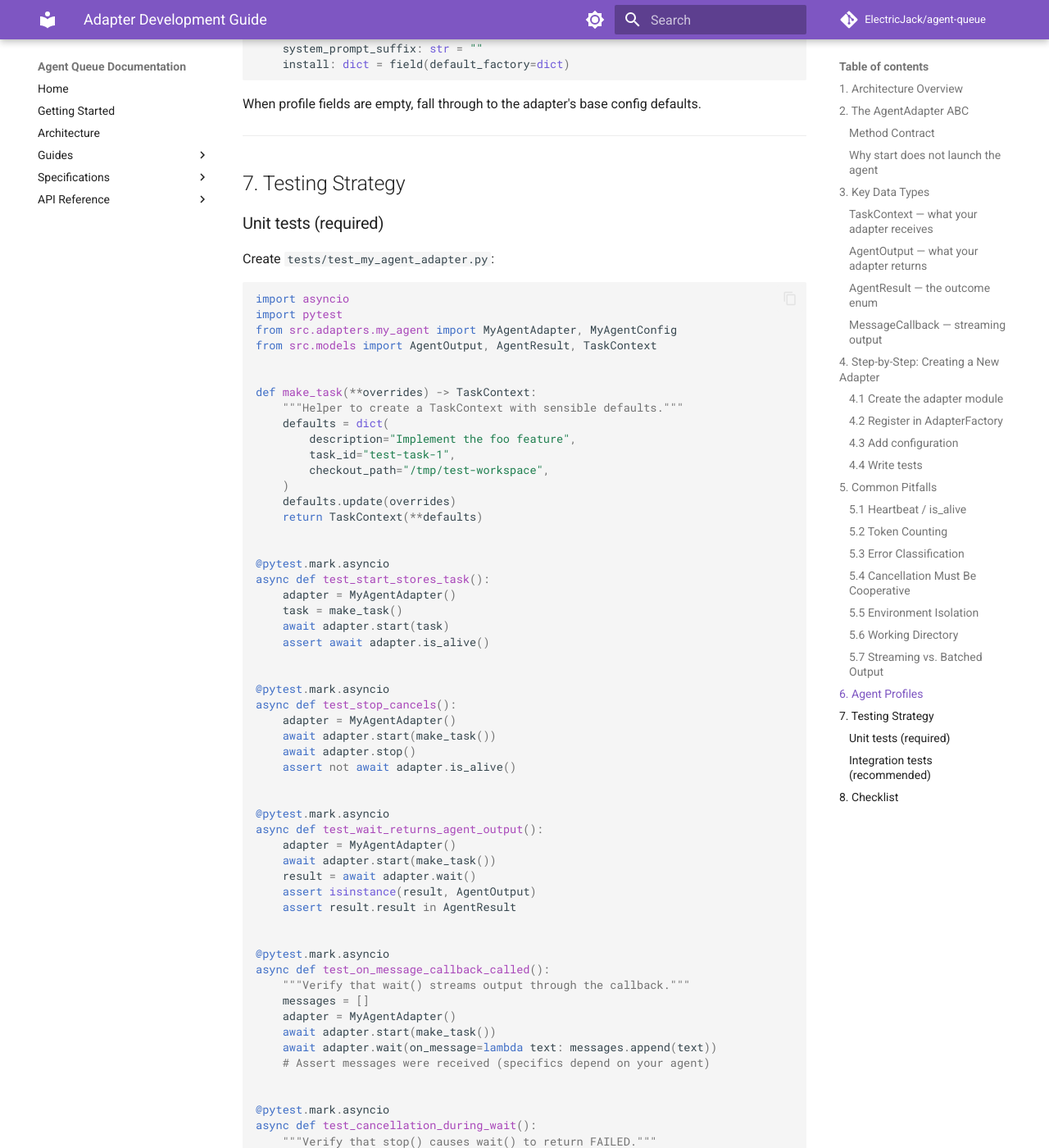
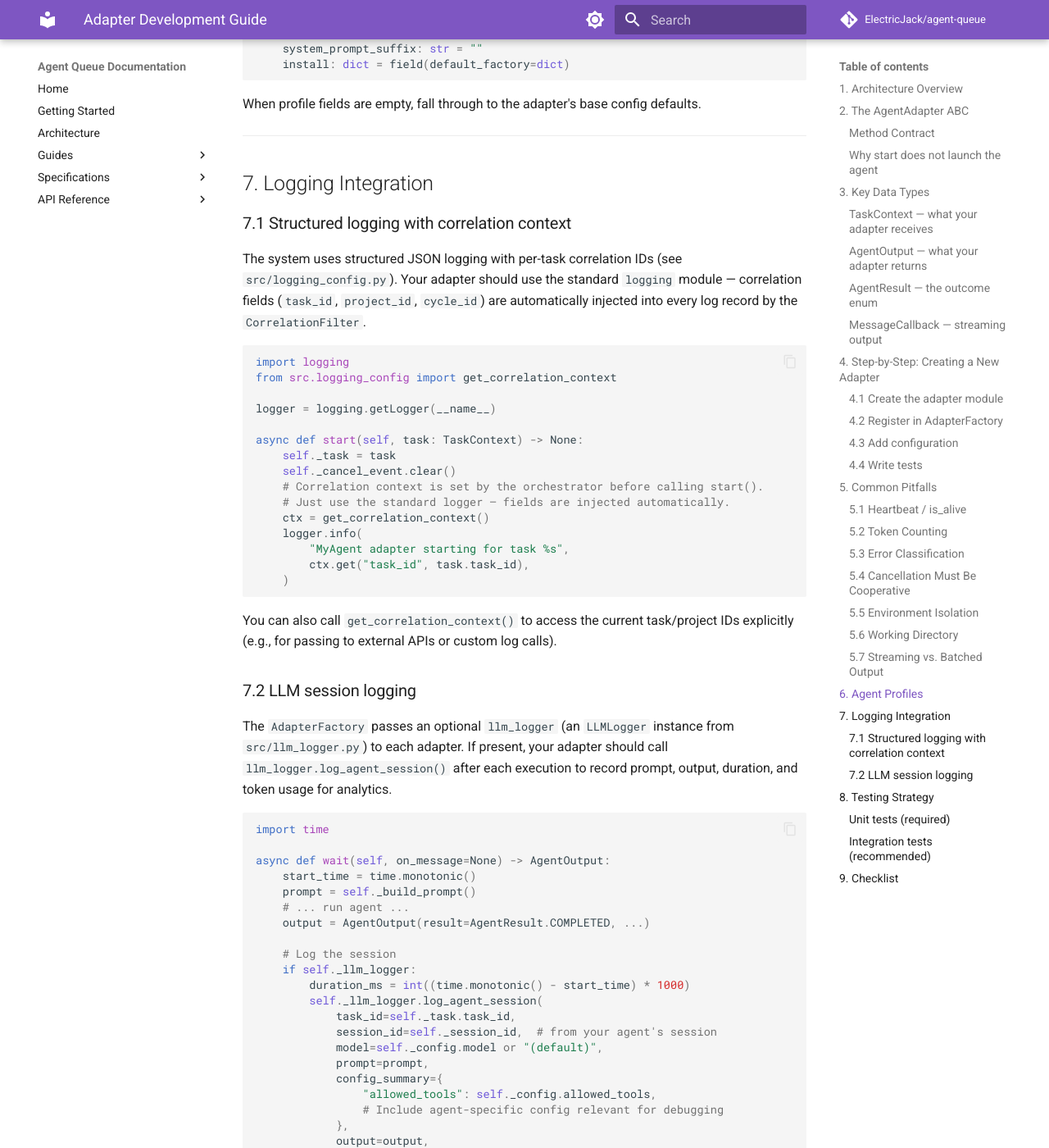
Before and after one commit to darcyle/agent-queue, an MkDocs documentation site: the page built from docs/specs/adapters/development-guide.md, in a window 1280 px wide and 1400 px high, scrolled down 9362 px. Shown: the whole window at 82% size. Built offline with MkDocs 1.6.1 and Material for MkDocs 9.7.7, drawn with Linux system fonts in a browser that asks for light colours; comment, search, counter and statistics services are not loaded; some of the changed text lies outside the part shown.

Commit message:
Add logging integration section to adapter development guide
Add Section 7 covering structured logging with correlation context and LLM
session logging patterns. Cross-reference the development guide from claude.md.
Update checklist with logging requirements.

Co-Authored-By: Claude Opus 4.6 <noreply@anthropic.com>

````diff
--- a/docs/specs/adapters/development-guide.md
+++ b/docs/specs/adapters/development-guide.md
@@ -435,7 +435,77 @@ defaults.
 
 ---
 
-## 7. Testing Strategy
+## 7. Logging Integration
+
+### 7.1 Structured logging with correlation context
+
+The system uses structured JSON logging with per-task correlation IDs (see
+`src/logging_config.py`). Your adapter should use the standard `logging` module
+— correlation fields (`task_id`, `project_id`, `cycle_id`) are automatically
+injected into every log record by the `CorrelationFilter`.
+
+```python
+import logging
+from src.logging_config import get_correlation_context
+
+logger = logging.getLogger(__name__)
+
+async def start(self, task: TaskContext) -> None:
+    self._task = task
+    self._cancel_event.clear()
+    # Correlation context is set by the orchestrator before calling start().
+    # Just use the standard logger — fields are injected automatically.
+    ctx = get_correlation_context()
+    logger.info(
+        "MyAgent adapter starting for task %s",
+        ctx.get("task_id", task.task_id),
+    )
+```
+
+You can also call `get_correlation_context()` to access the current task/project
+IDs explicitly (e.g., for passing to external APIs or custom log calls).
+
+### 7.2 LLM session logging
+
+The `AdapterFactory` passes an optional `llm_logger` (an `LLMLogger` instance
+from `src/llm_logger.py`) to each adapter. If present, your adapter should call
+`llm_logger.log_agent_session()` after each execution to record prompt, output,
+duration, and token usage for analytics.
+
+```python
+import time
+
+async def wait(self, on_message=None) -> AgentOutput:
+    start_time = time.monotonic()
+    prompt = self._build_prompt()
+    # ... run agent ...
+    output = AgentOutput(result=AgentResult.COMPLETED, ...)
+
+    # Log the session
+    if self._llm_logger:
+        duration_ms = int((time.monotonic() - start_time) * 1000)
+        self._llm_logger.log_agent_session(
+            task_id=self._task.task_id,
+            session_id=self._session_id,  # from your agent's session
+            model=self._config.model or "(default)",
+            prompt=prompt,
+            config_summary={
+                "allowed_tools": self._config.allowed_tools,
+                # Include agent-specific config relevant for debugging
+            },
+            output=output,
+            duration_ms=duration_ms,
+        )
+    return output
+```
+
+Log the session on **all** code paths — success, failure, cancellation, and
+pause — so that token usage is tracked even for failed runs. See
+`ClaudeAdapter._log_session()` for the reference pattern.
+
+---
+
+## 8. Testing Strategy
 
 ### Unit tests (required)
 
@@ -520,7 +590,7 @@ a trivial task (e.g., "create a file called hello.txt") and verifies:
 
 ---
 
-## 8. Checklist
+## 9. Checklist
 
 Before submitting your adapter:
 
@@ -536,4 +606,5 @@ Before submitting your adapter:
 - [ ] Has unit tests covering start/stop/wait/cancellation
 - [ ] Sets working directory to `task.checkout_path`
 - [ ] Handles `ImportError` gracefully if the agent SDK is optional
-- [ ] Logs session to `llm_logger` if available
+- [ ] Logs session to `llm_logger` on all code paths (success, failure, cancel)
+- [ ] Uses standard `logging` module (correlation context is auto-injected)
````
Also changed, not shown: docs/specs/adapters/claude.md (+4 -0 lines).
